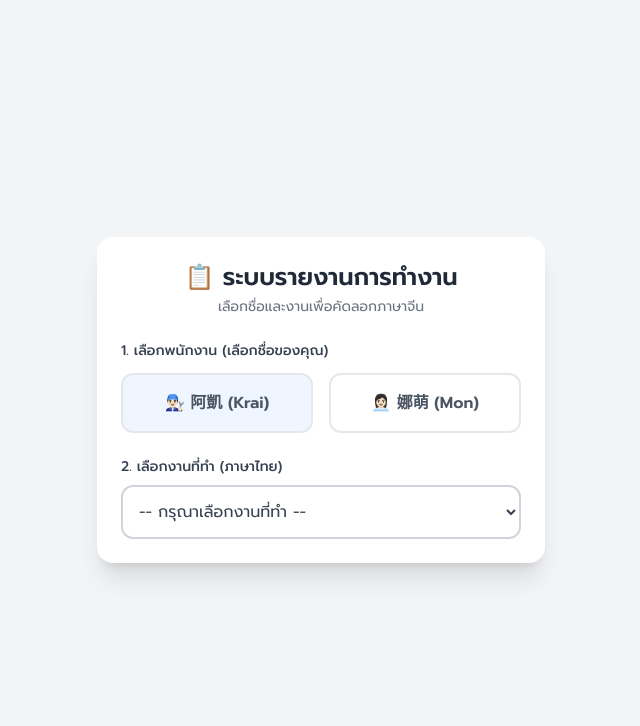
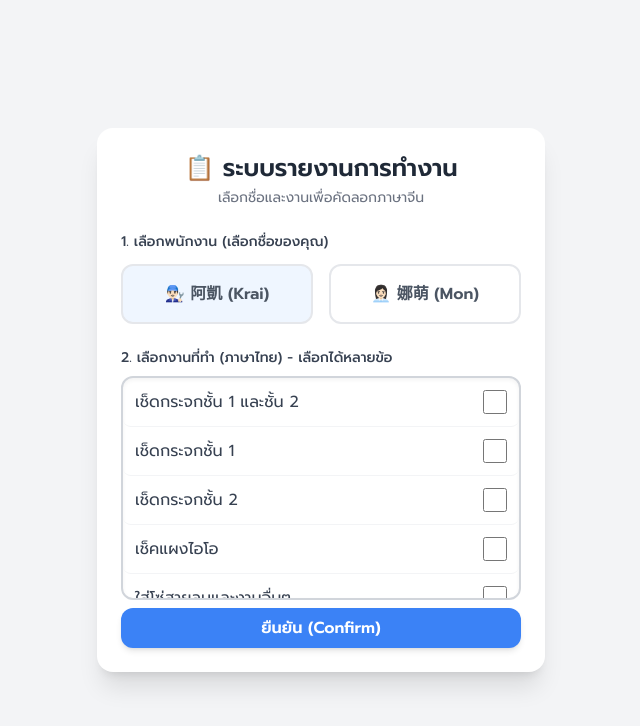
Before and after one commit to janny0831/Krai-Mon, a plain HTML site: page index.html in a window 1280 px wide. Both pictures are taken after a click on the button "👨🏻‍🔧 阿凱 (Krai)". Shown: the whole page, without its empty margins (319-959 px from the left). Drawn offline with nearby package versions, Linux system fonts and the light colour scheme.

Commit message:
Update index.html
2

```diff
--- a/index.html
+++ b/index.html
@@ -38,17 +38,25 @@
 
         <!-- 2. Select Task -->
         <div id="task-section" class="hidden space-y-2 opacity-0 transition-opacity duration-500">
-            <label class="block text-sm font-medium text-gray-700">2. เลือกงานที่ทำ (ภาษาไทย)</label>
-            <select id="task-select" onchange="selectTask()" class="w-full p-3 border-2 border-gray-300 rounded-xl focus:ring-0 focus:border-blue-500 bg-white text-gray-700 text-base">
-                <option value="">-- กรุณาเลือกงาน --</option>
+            <label class="block text-sm font-medium text-gray-700">2. เลือกงานที่ทำ (ภาษาไทย) - เลือกได้หลายข้อ</label>
+
+            <!-- ซ่อน Select ตัวเดิมไว้เป็นระบบเบื้องหลัง -->
+            <select id="task-select" multiple class="hidden">
             </select>
+
+            <!-- เพิ่มกล่อง Checkbox UI เข้ามาใหม่ตรงนี้ -->
+            <div id="task-checkbox-list" class="w-full h-56 overflow-y-auto border-2 border-gray-300 rounded-xl bg-white shadow-inner"></div>
+
+            <button onclick="confirmSelection()" class="w-full bg-blue-500 hover:bg-blue-600 text-white font-semibold py-2 px-4 rounded-xl shadow-md transition-colors mt-2">
+                ยืนยัน (Confirm)
+            </button>
         </div>
 
         <!-- 3. Result & Copy -->
         <div id="result-section" class="hidden space-y-2 opacity-0 transition-opacity duration-500 pt-2">
             <label class="block text-sm font-medium text-gray-700">คำแปลภาษาจีนที่ต้องใช้ส่ง:</label>
             <div class="bg-gray-50 border border-gray-200 p-4 rounded-xl flex flex-col gap-4">
-                <p id="zh-result" class="text-xl font-bold text-gray-800 text-center break-words"></p>
+                <p id="zh-result" class="text-lg font-bold text-gray-800 text-left break-words whitespace-pre-line"></p>
                 <button onclick="copyText()" class="w-full bg-green-500 hover:bg-green-600 text-white font-semibold py-3 px-4 rounded-xl shadow-md transition-colors flex items-center justify-center gap-2">
                     <svg class="w-6 h-6" fill="none" stroke="currentColor" viewBox="0 0 24 24"><path stroke-linecap="round" stroke-linejoin="round" stroke-width="2" d="M8 5H6a2 2 0 00-2 2v12a2 2 0 002 2h10a2 2 0 002-2v-1M8 5a2 2 0 002 2h2a2 2 0 002-2M8 5a2 2 0 012-2h2a2 2 0 012 2m0 0h2a2 2 0 012 2v3m2 4H10m0 0l3-3m-3 3l3 3"></path></svg>
                     <span id="copy-btn-text">คัดลอกข้อความ (Copy)</span>
@@ -77,12 +85,16 @@
                 { th: "ติดตั้งชิ้นส่วนเครื่องจักรและงานอื่นๆ", zh: "安裝機台零件等其他工作" },
                 { th: "ติดตั้งแผงไฟ", zh: "安裝燈板" },
                 { th: "ตัดหญ้าทำความสะอาดบริเวณโรงงาน", zh: "割草、清理廠區" },
+                { th: "ตัดหญ้าบริเวณโรงงาน", zh: "廠區割草" },
+                { th: "ทำความสะอาดบริเวณโรงงาน", zh: "清理廠區" },
                 { th: "ประกอบแผงคอม", zh: "組裝電腦面板" },
                 { th: "รื้อชั้นวางของ", zh: "拆除置物架" },
                 { th: "ล้างแอร์", zh: "洗冷氣空調" },
                 { th: "ทำสายไฟ", zh: "電線離線作業" },
                 { th: "ตัดสายลมและงานอื่นๆ", zh: "剪氣管等其他工作" },
                 { th: "ทำความสะอาดร่องน้ำ", zh: "清潔水道" },
+                { th: " ขัดพื้นลงแว๊ก", zh: "地板清潔打蠟" },
+                { th: " ขัดพื้น", zh: "刷洗地板 / 洗地" },
                 { th: "ประกอบชั้นวางของ", zh: "組裝置物架" }
             ],
             mon: [
@@ -121,11 +133,46 @@
             const select = document.getElementById('task-select');
             select.innerHTML = '<option value="">-- กรุณาเลือกงานที่ทำ --</option>'; // Default option
 
-            currentTasks.forEach(task => {
+            // 新增：抓取並清空核取方塊列表
+            const checkboxList = document.getElementById('task-checkbox-list');
+            checkboxList.innerHTML = '';
+
+            currentTasks.forEach((task, index) => {
+                // 保留現有代碼邏輯
                 const option = document.createElement('option');
                 option.value = task.zh;
                 option.textContent = task.th;
+                option.id = `opt-${index}`; // 新增 ID 以利後台連動
                 select.appendChild(option);
+
+                // 新增：產生右側帶有打勾方塊的選單 UI
+                const label = document.createElement('label');
+                label.className = "flex items-center justify-between p-3 hover:bg-gray-100 rounded-lg cursor-pointer border-b border-gray-100 last:border-0 transition-colors";
+
+                const spanText = document.createElement('span');
+                spanText.className = "text-gray-700 text-base select-none";
+                spanText.textContent = task.th;
+
+                const checkbox = document.createElement('input');
+                checkbox.type = "checkbox";
+                checkbox.className = "w-6 h-6 text-blue-600 bg-gray-100 border-gray-300 rounded focus:ring-blue-500 cursor-pointer";
+
+                // 連動邏輯：點擊核取方塊時，同步更新隱藏的 select 選項
+                checkbox.onchange = function() {
+                    const targetOption = document.getElementById(`opt-${index}`);
+                    targetOption.selected = this.checked;
+
+                    // 點擊後改變背景顏色，提升操作手感
+                    if(this.checked) {
+                        label.classList.add('bg-blue-50');
+                    } else {
+                        label.classList.remove('bg-blue-50');
+                    }
+                };
+
+                label.appendChild(spanText);
+                label.appendChild(checkbox);
+                checkboxList.appendChild(label);
             });
 
             // Show task section
@@ -160,8 +207,37 @@
             }
         }
 
+        function confirmSelection() {
+            const select = document.getElementById('task-select');
+            const resultSection = document.getElementById('result-section');
+            const zhResult = document.getElementById('zh-result');
+
+            // 抓取所有已選取的項目 (排除預設的空白選項)
+            const selectedOptions = Array.from(select.selectedOptions).filter(opt => opt.value !== "");
+
+            if (selectedOptions.length > 0) {
+                let formattedResult = "";
+                selectedOptions.forEach((opt, index) => {
+                    formattedResult += `(${index + 1})${opt.value}\n`;
+                });
+
+                // 使用 innerText 確保換行符號( \n )能完美呈現與被複製
+                zhResult.innerText = formattedResult.trim();
+                resultSection.classList.remove('hidden');
+                setTimeout(() => {
+                    resultSection.classList.remove('opacity-0');
+                }, 50);
+            } else {
+                resultSection.classList.add('opacity-0');
+                setTimeout(() => {
+                    resultSection.classList.add('hidden');
+                }, 300);
+            }
+        }
+
         function copyText() {
-            const text = document.getElementById('zh-result').textContent;
+            // 讀取 innerText 以保留多行列表的格式
+            const text = document.getElementById('zh-result').innerText;
 
             // Use execCommand for better cross-browser/iframe compatibility on mobile
             const textArea = document.createElement("textarea");
```
